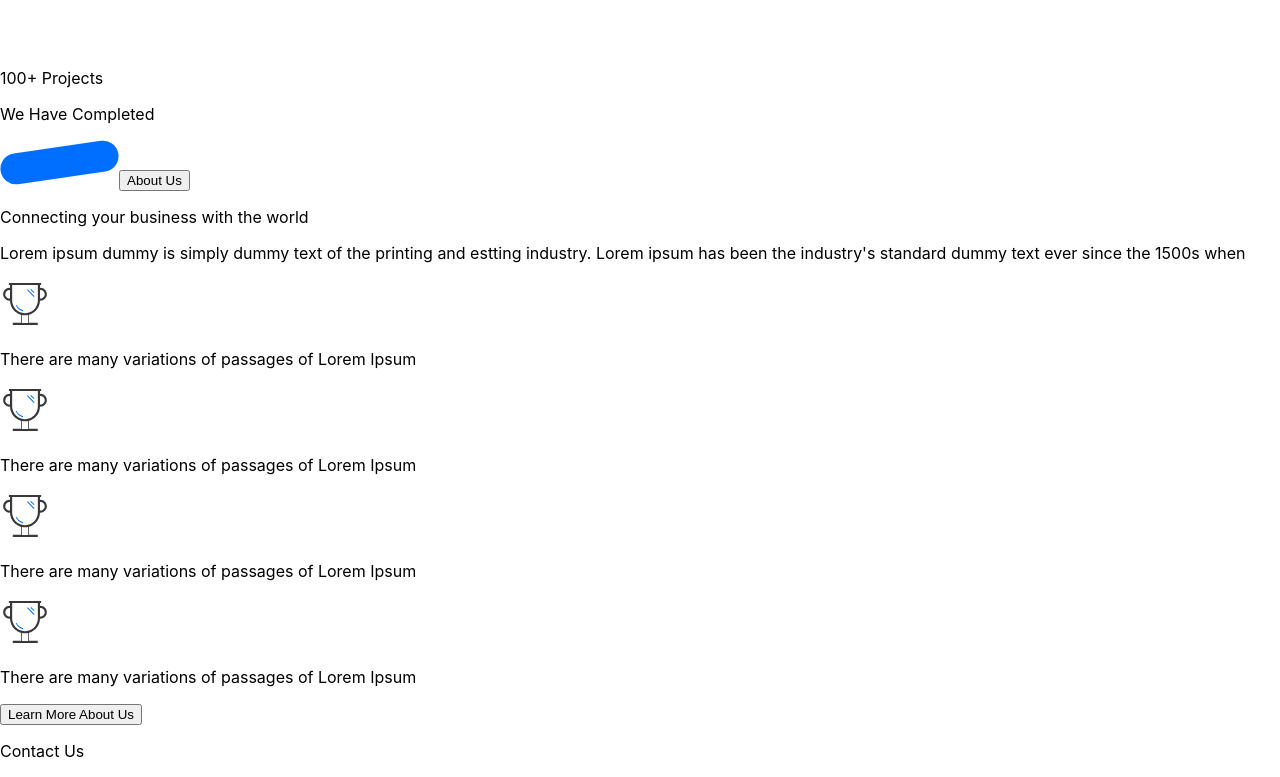
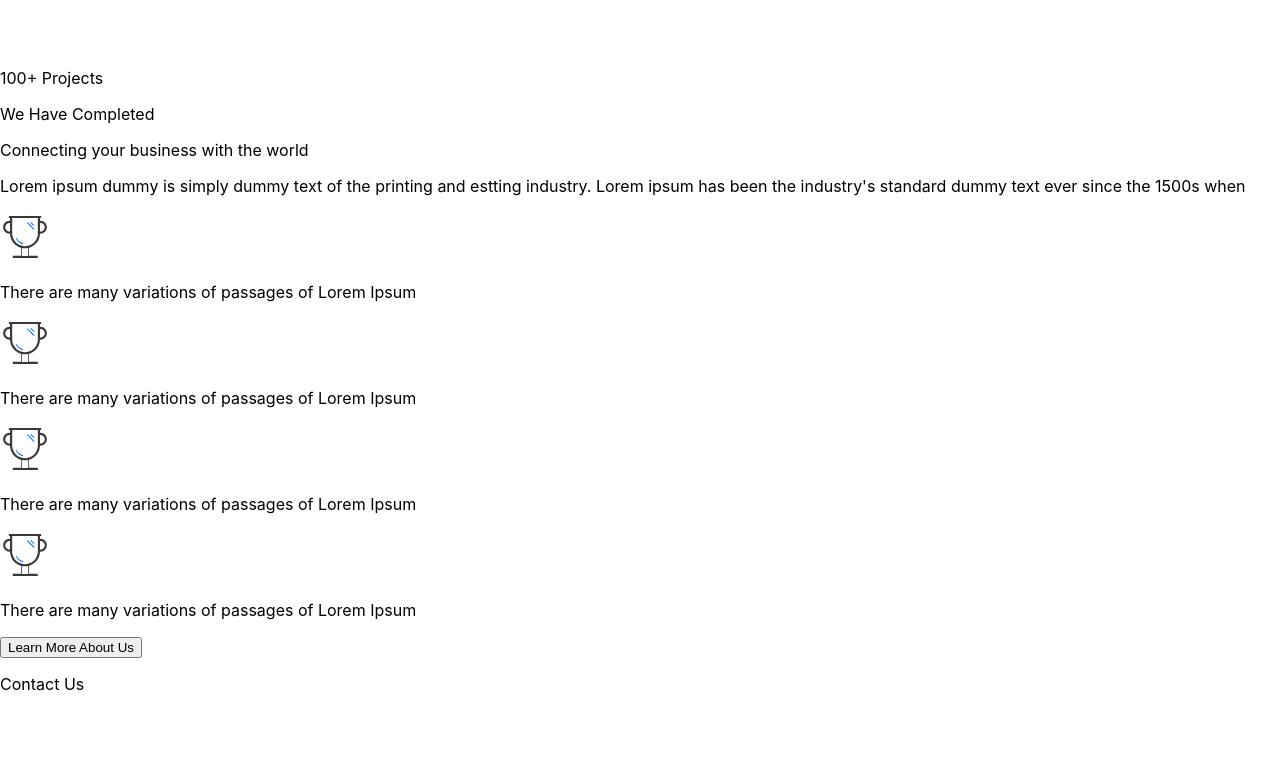
Before and after one commit to mudassir7732/Jataq-Technologies, a React (Create React App) app: page / in a window 1280 px wide. Shown: the part 1617-2394 px from the top of the page. After the commit the page ends 2327 px from the top, so only its background shows below. Built offline with nearby package versions, Linux system fonts and the light colour scheme.

Commit message:
Updated code

```diff
--- a/src/components/about-us/index.js
+++ b/src/components/about-us/index.js
@@ -2,10 +2,18 @@
 
 const AboutUs = () => {
     return (
-        <div className="flex flex-col-reverse xl:flex-row justify-center items-center border-8 lg:px-[100px] pb-[101px] lg:gap-x-[135px]">
-            <div className=" flex flex-col pt-[148px] px-3 md:px-6 w-fit xl:w-[45%] border-2">
+        // <div className="flex flex-col md:flexrow">
+        <div className="flex flex-col-reverse xl:flex-row justify-center items-center px-[30px] sm:px-[100px] md:px-[130px] pb-[101px] gap-x-[135px]">
+            {/* <div className="w-fit">
+                <img src='/assets/icons/Rectangle58.svg' alt='button_background' className="absolute z-0" />
+                <button className="text-white border-[1px] text-[14px] font-[300] font-[Montserrat] border-white absolute z-50 w-[119px] h-[31px] mt-2 rounded-full bg-black">
+                    About Us
+                </button>
+            </div> */}
+
+            <div className=" flex flex-col pt-[148px] w-fit xl:w-[45%] border-2">
                 <img src="/assets/images/Rectangle 65.png" alt="image" className="w-[300px] sm:w-[400px] md:w-[558px] md:h-[400px] xl:w-[519px] xl:h-[372px]" />
-                <img src="/assets/images/Rectangle 66.png" alt="image" className="w-[160px] sm:w-[200px] h-fit md:w-[305px] md:h-[332px] absolute ml-[165px] sm:ml-[224px] md:ml-[285px] lg:ml-[294px] mt-[156px] sm:mt-[200px] md:mt-[238px] xl:mt-[211px]" />
+                <img src="/assets/images/Rectangle 66.png" alt="image" className="w-[160px] sm:w-[200px] h-fit md:w-[305px] md:h-[332px] absolute ml-[165px] sm:ml-[224px] md:ml-[285px] lg:ml-[294px] mt-[156px] sm:mt-[200px] md:mt-[238px] xl:mt-[211px] mr-44" />
 
                 <div className="bg-[#006fff] rounded-[17px] w-[160px] sm:w-[220px] md:w-[283px] md:h-[150px] mt-[10px] py-[15px] md:py-[23px] px-[15px] sm:px-[18px] md:px-[30px]">
                     <img src="/assets/icons/completed.svg" alt="image" className="w-[25px] h-[25px] sm:w-[30px] sm:h-[30px] md:w-[46px] md:h-[46px]" />
@@ -18,13 +26,8 @@ const AboutUs = () => {
                 </div>
             </div>
 
-            <div className="flex flex-col pt-[78px] w-full lg:w-[45%]">
-                <div className="w-fit">
-                    <img src='/assets/icons/Rectangle58.svg' alt='button_background' className="absolute z-0" />
-                    <button className="text-white border-[1px] text-[14px] font-[300] font-[Montserrat] border-white absolute z-50 w-[119px] h-[31px] mt-2 rounded-full bg-black">
-                        About Us
-                    </button>
-                </div>
+            <div className="flex flex-col pt-[78px] w-full lg:w-[45%] pl-8">
+
                 <p className="text-[38px] font-[700] text-black font-[Montserrat] leading-10 pt-[60px]">
                     Connecting your business with the world
                 </p>
@@ -32,26 +35,26 @@ const AboutUs = () => {
                     Lorem ipsum dummy is simply dummy text of the printing and estting  industry. Lorem ipsum has been the industry's standard dummy text ever since the 1500s when
                 </p>
 
-                <div className="flex flex-col">
-                    <div className="flex flex-row mt-[13px] gap-x-[10px]">
+                <div className="flex flex-col w-[500px]">
+                    <div className="flex flex-row items-center mt-[13px] gap-x-[10px]">
                         <img src="/assets/icons/trophy.svg" alt="icon" className="h-[50px] w-[59px]" />
                         <p className="text-[18px] font-[400] font-[Montserrat]">
                             There are many variations of passages of Lorem Ipsum
                         </p>
                     </div>
-                    <div className="flex flex-row mt-[13px] gap-x-[10px]">
+                    <div className="flex flex-row items-center mt-[13px] gap-x-[10px]">
                         <img src="/assets/icons/trophy.svg" alt="icon" className="h-[50px] w-[59px]" />
                         <p className="text-[18px] font-[400] font-[Montserrat]">
                             There are many variations of passages of Lorem Ipsum
                         </p>
                     </div>
-                    <div className="flex flex-row mt-[13px] gap-x-[10px]">
+                    <div className="flex flex-row items-center mt-[13px] gap-x-[10px]">
                         <img src="/assets/icons/trophy.svg" alt="icon" className="h-[50px] w-[59px]" />
                         <p className="text-[18px] font-[400] font-[Montserrat]">
                             There are many variations of passages of Lorem Ipsum
                         </p>
                     </div>
-                    <div className="flex flex-row mt-[13px] gap-x-[10px]">
+                    <div className="flex flex-row items-center mt-[13px] gap-x-[10px]">
                         <img src="/assets/icons/trophy.svg" alt="icon" className="h-[50px] w-[59px]" />
                         <p className="text-[18px] font-[400] font-[Montserrat]">
                             There are many variations of passages of Lorem Ipsum
@@ -59,15 +62,16 @@ const AboutUs = () => {
                     </div>
                 </div>
 
-                <div className="flex flex-row items-center justify-center gap-x-[23px] border-2">
-                    <button className="bg-[#006fff] outline-none text-white rounded-[10px] w-[268px] h-[53px] text-[18px] font-[500] mt-[50px]">
+                <div className="flex flex-row items-center gap-x-[23px] h-[53px] mt-[40px]">
+                    <button className="bg-[#006fff] outline-none text-white rounded-[10px] w-[268px] h-[53px] text-[18px] font-[500]">
                         Learn More About Us
                     </button>
-                    <p className="cursor-pointer underline text-[18px] font-400] font-[Montserrat] mt-10">
+                    <p className="cursor-pointer underline text-[18px] font-[400] font-[Montserrat]">
                         Contact Us
                     </p>
                 </div>
             </div>
+            {/* </div> */}
         </div>
     )
 }
```
